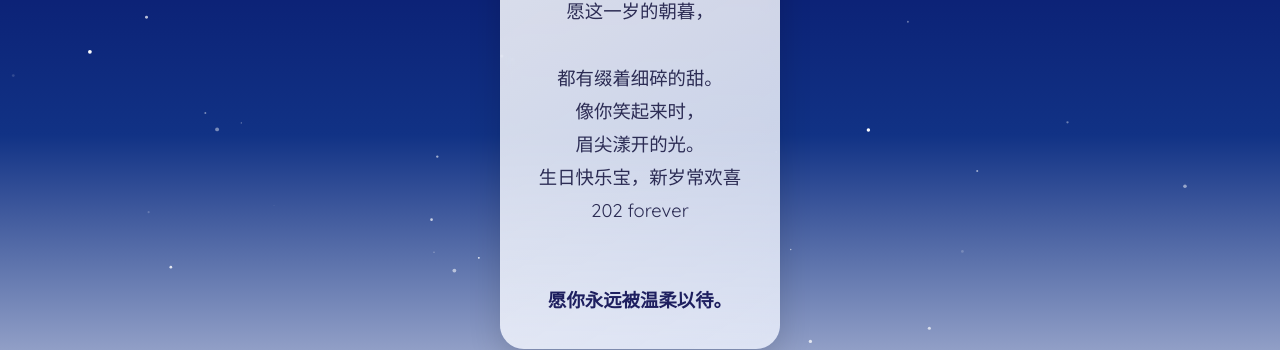
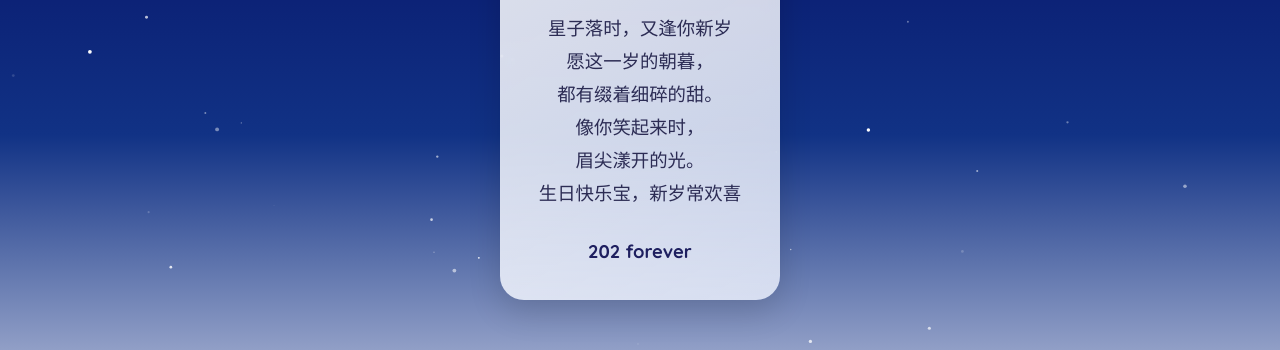
Before and after one commit to CyanYomi/WZX, a plain HTML site: page index.html in a window 1280 px wide. Shown: the part 265-615 px from the top of the page. Drawn offline with Linux system fonts and the light colour scheme; a small style sheet from the web is missing.

Commit message:
Modify the message

```diff
--- a/index.html
+++ b/index.html
@@ -19,18 +19,13 @@
     <div class="message">
       <h2 style="margin-bottom: 16px;">🎉 生日快乐！</h2>
       <p>星子落时，又逢你新岁<br>
-        愿这一岁的朝暮，<br><br>
-
+        愿这一岁的朝暮，<br>
         都有缀着细碎的甜。<br>
-
         像你笑起来时，<br>
         眉尖漾开的光。<br>
         生日快乐宝，新岁常欢喜<br>
-        202 forever<br><br>
-
       </p>
-      <p style="font-weight: bold; margin-top: 24px; color: #1e1f5f;">愿你永远被温柔以待。</p>
-
+      <p style="font-weight: bold; margin-top: 24px; color: #1e1f5f;">202 forever</p>
     </div>
 
     <button id="press-btn">放烟花！</button>
```
